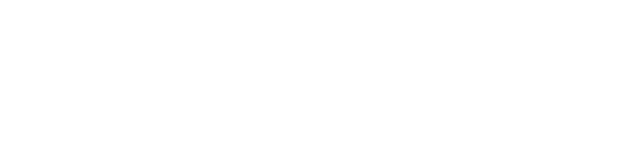
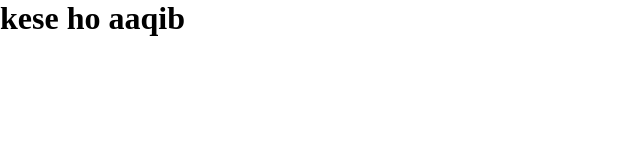
Before and after one commit to Aaqib-Ahmed-Khan/understanding-dom-in-js, a plain HTML site: page index.html in a window 1280 px wide. Shown: the whole page, without its empty margins (0-640 px from the left). Drawn offline with Linux system fonts and the light colour scheme.

Commit message:
queryselector

```diff
--- a/index.html
+++ b/index.html
@@ -6,7 +6,9 @@
     <title>understanding dom</title>
     <link rel="stylesheet" href="style.css">
 </head>
-<body>
+ <body>
+    <h1>kese ho aaqib</h1>
+    <script src="script.js"></script>
 
 </body>
 </html>
--- a/script.js
+++ b/script.js
@@ -0,0 +1,4 @@
+// let a=6;
+// console.log(a*a);
+let x= document.querySelector("h1");
+console.log(x);
--- a/style.css
+++ b/style.css
@@ -0,0 +1,9 @@
+*{
+    margin: 0%;
+    padding: 0%;
+    box-sizing: border-box;
+}
+html,body{
+    height: 100%;
+    width: 100%;
+}
```
